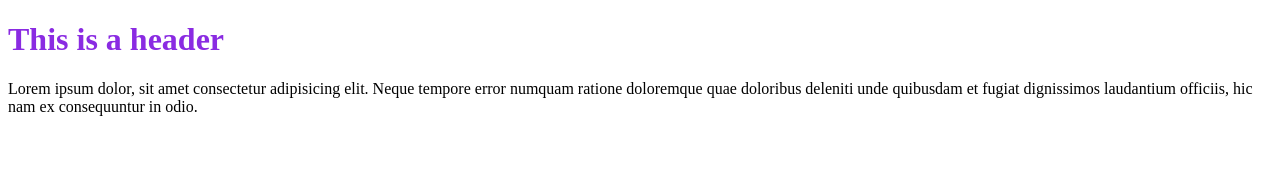
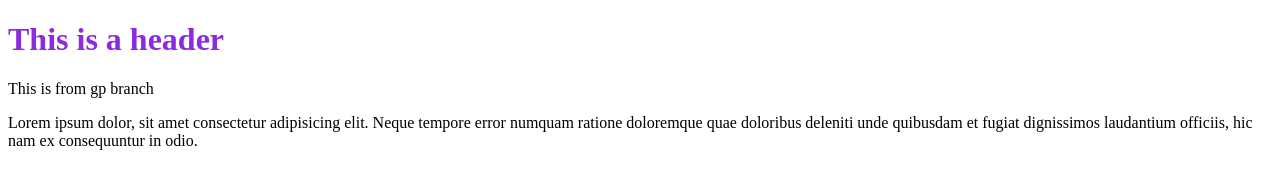
Before and after one commit to fkelonthebeat/Collaboration, a plain HTML site: page index.html in a window 1280 px wide. Drawn offline with Linux system fonts and the light colour scheme.

Commit message:
feat: i added a p tag with something inside

```diff
--- a/index.html
+++ b/index.html
@@ -1,13 +1,15 @@
 <!DOCTYPE html>
 <html lang="en">
-<head>
-    <meta charset="UTF-8">
-    <meta name="viewport" content="width=device-width, initial-scale=1.0">
+  <head>
+    <meta charset="UTF-8" />
+    <meta name="viewport" content="width=device-width, initial-scale=1.0" />
     <title>Document</title>
-</head>
-<body>
-    <h1 style="color: blueviolet;">This is a header</h1>
-    Lorem ipsum dolor, sit amet consectetur adipisicing elit. Neque tempore error numquam ratione doloremque quae
-    doloribus deleniti unde quibusdam et fugiat dignissimos laudantium officiis, hic nam ex consequuntur in odio.
-</body>
+  </head>
+  <body>
+    <h1 style="color: blueviolet">This is a header</h1>
+    <p>This is from gp branch</p>
+    Lorem ipsum dolor, sit amet consectetur adipisicing elit. Neque tempore error numquam ratione
+    doloremque quae doloribus deleniti unde quibusdam et fugiat dignissimos laudantium officiis, hic
+    nam ex consequuntur in odio.
+  </body>
 </html>
```
